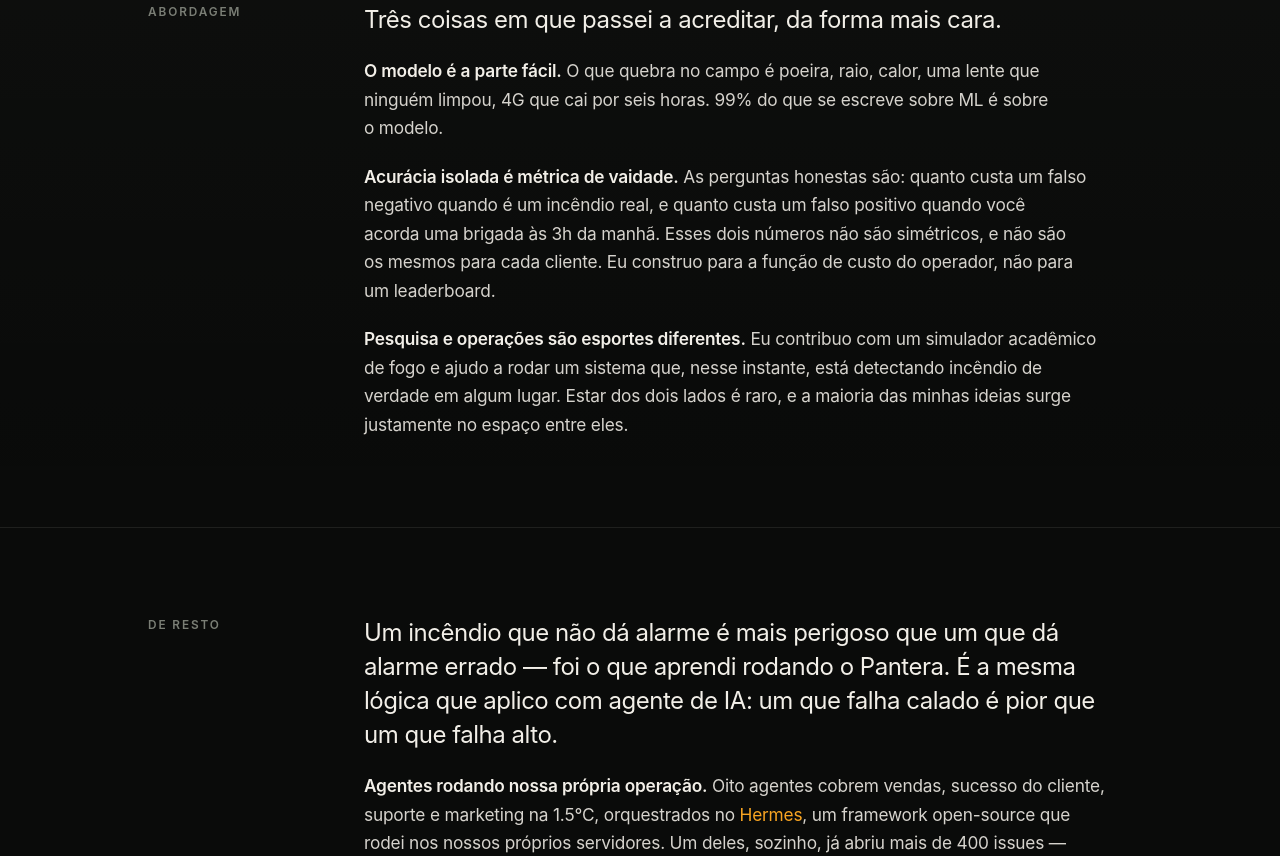
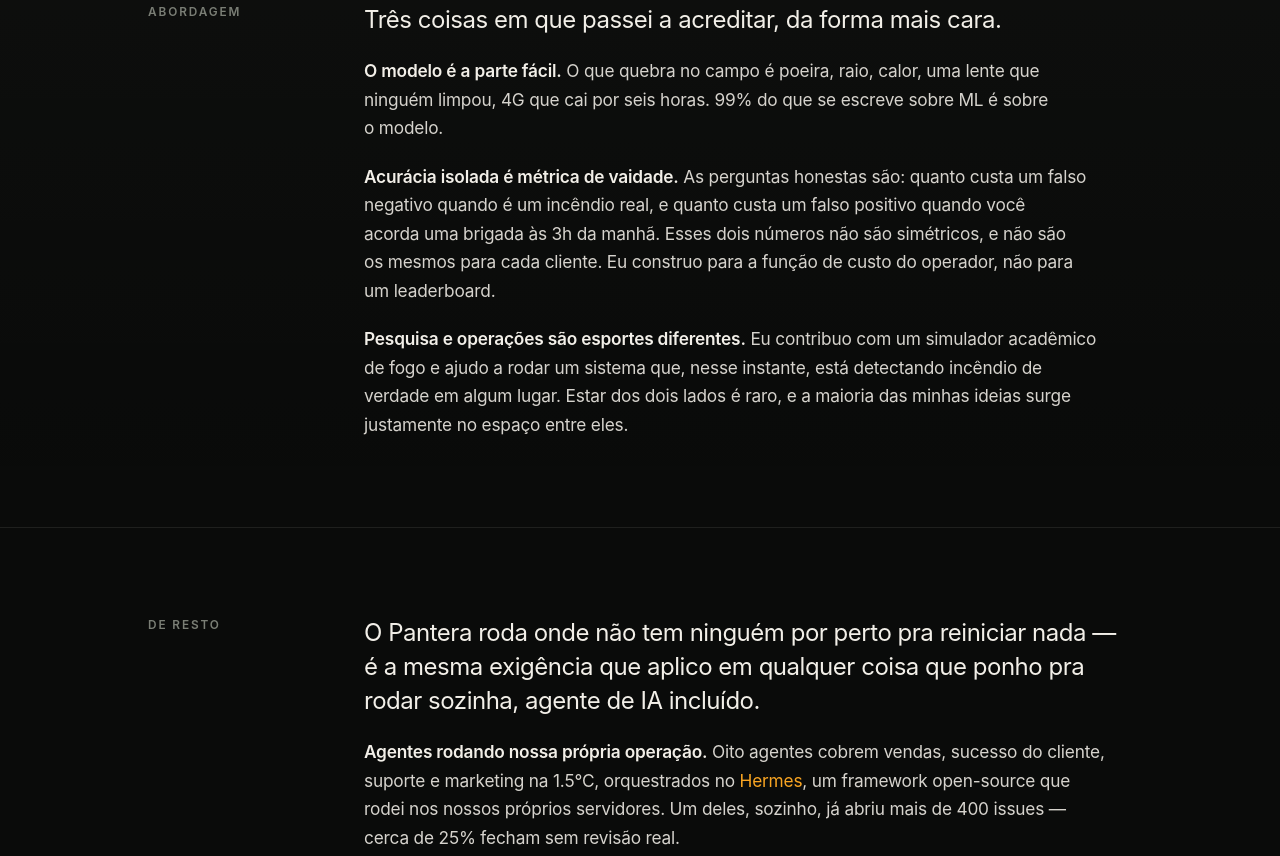
Before and after one commit to antonio-leblanc/antonio-leblanc.github.io, a plain HTML site: page pt/index.html in a window 1280 px wide. Shown: the part 1944-2800 px from the top of the page. Drawn offline with Linux system fonts and the light colour scheme.

Commit message:
Revisa De resto (pt): lead vira eco da tese do hero, ForeFire sem apagar credito do CNRS
Co-Authored-By: Claude Sonnet 5 <noreply@anthropic.com>

```diff
--- a/pt/index.html
+++ b/pt/index.html
@@ -119,7 +119,7 @@
       <div class="wrap">
         <h2 class="reveal">De resto</h2>
         <div class="body">
-          <p class="lead reveal">Um incêndio que não dá alarme é mais perigoso que um que dá alarme errado — foi o que aprendi rodando o Pantera. É a mesma lógica que aplico com agente de IA: um que falha calado é pior que um que falha alto.</p>
+          <p class="lead reveal">O Pantera roda onde não tem ninguém por perto pra reiniciar nada — é a mesma exigência que aplico em qualquer coisa que ponho pra rodar sozinha, agente de IA incluído.</p>
           <p class="reveal" style="--d:80ms"><strong>Agentes rodando nossa própria operação.</strong> Oito agentes cobrem vendas, sucesso do cliente, suporte e marketing na 1.5°C, orquestrados no <a class="u" href="https://github.com/NousResearch/hermes-agent" target="_blank" rel="noopener">Hermes</a>, um framework open-source que rodei nos nossos próprios servidores. Um deles, sozinho, já abriu mais de 400 issues — cerca de 25% fecham sem revisão real.</p>
           <p class="reveal" style="--d:120ms"><strong>ForeFire, desde 2022.</strong> Um motor open-source de simulação de incêndios florestais em C++ desenvolvido pelo CNRS na Université de Corse. Minhas contribuições foram em infraestrutura: <a class="u" href="https://github.com/forefireAPI/forefire" target="_blank" rel="noopener">Dockerização</a>, configuração de CI/CD e documentação clara, pra ajudar outros grupos a rodar o ForeFire nos próprios projetos.</p>
         </div>
```
